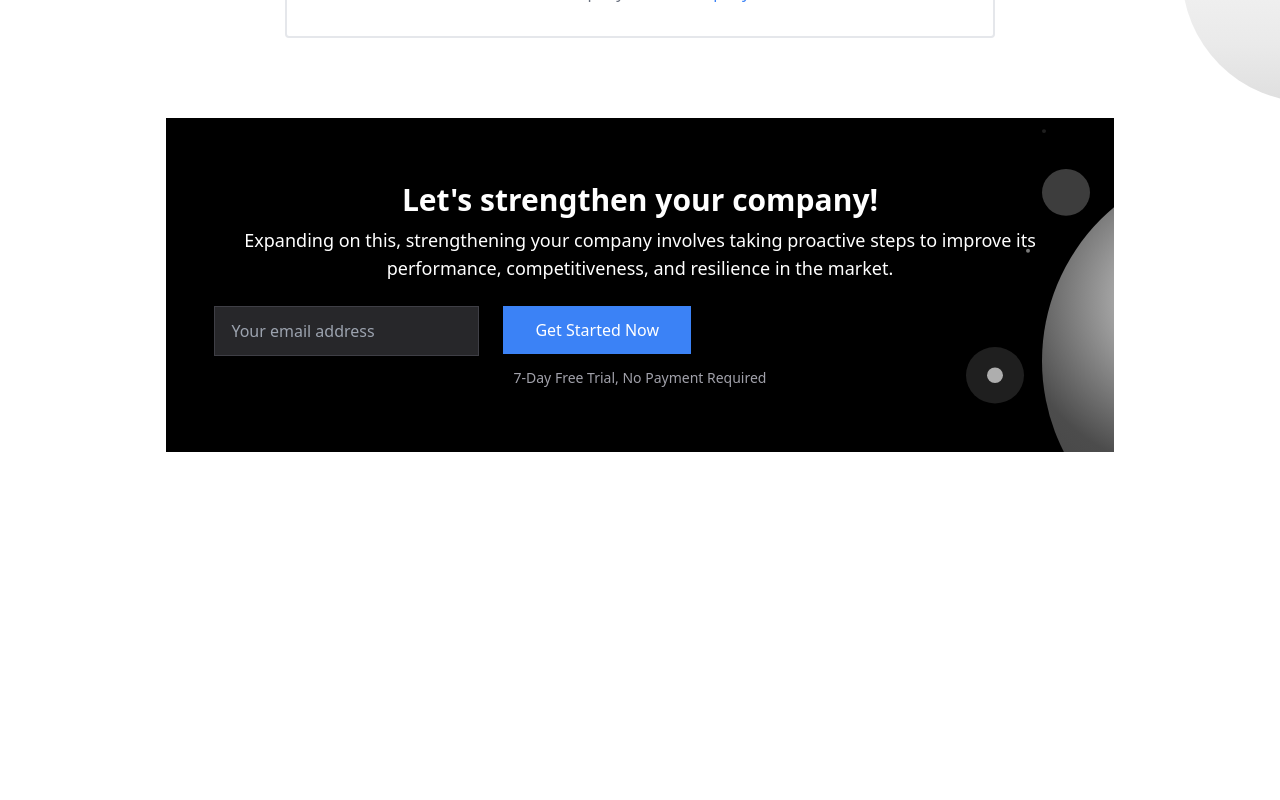
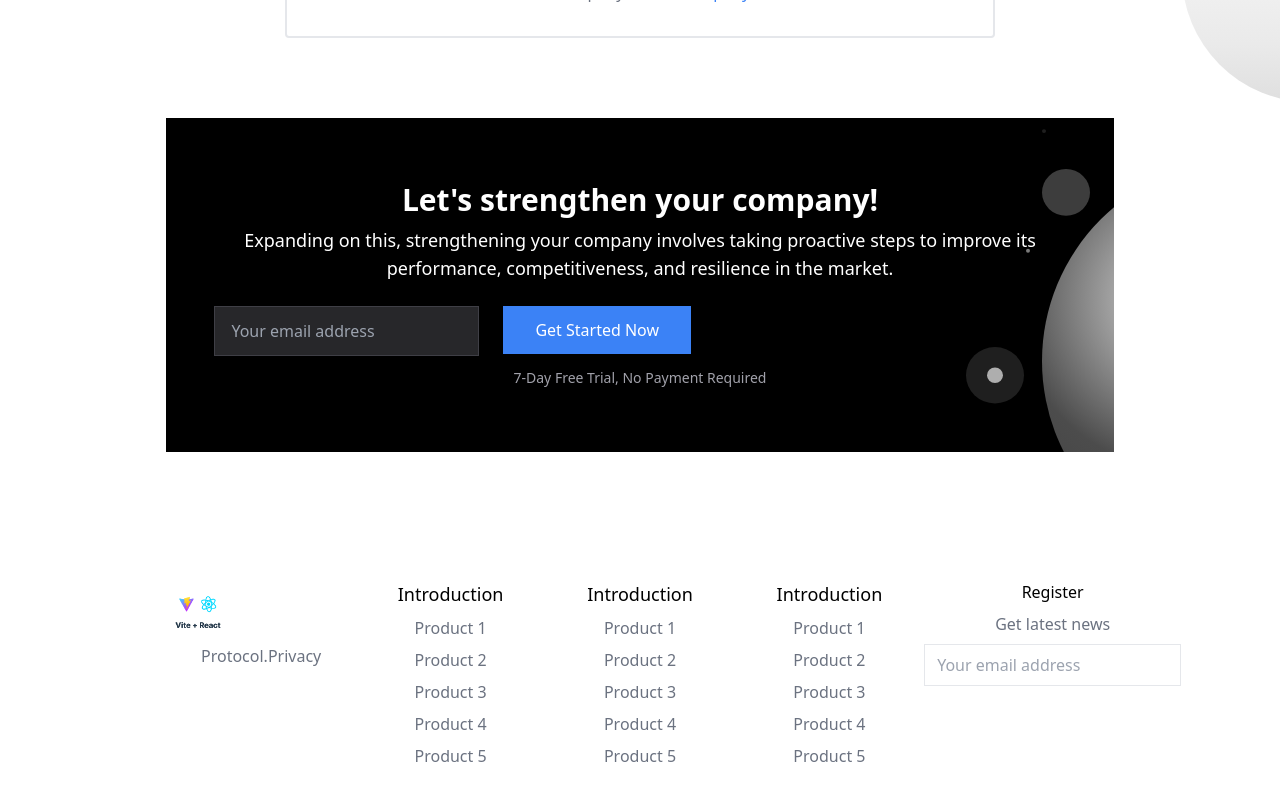
Before and after one commit to kang-theo/react-tailwind-website, a React (Vite) app: page / in a window 1280 px wide. Shown: the part 3381-4181 px from the top of the page. Before the commit the page ends 3881 px from the top, so only its background shows below. Built offline with nearby package versions, Linux system fonts and the light colour scheme.

Commit message:
Add Footer info

```diff
--- a/src/pages/Index.jsx
+++ b/src/pages/Index.jsx
@@ -5,6 +5,7 @@ import Solutions from "../widgets/Solutions";
 import HowItWorks from "../widgets/HowItWorks";
 import Clients from "../widgets/Clients";
 import Contact from "../widgets/Contact";
+import Footer from "../widgets/Footer";
 
 function Index() {
   return (
@@ -12,7 +13,6 @@ function Index() {
       <Header />
       <main className="mt-20">
         <Hero />
-      </main>
         <section className="md:p-20">
           <Solutions />
         </section>
@@ -25,6 +25,8 @@ function Index() {
         <section className="mt-20">
           <Contact />
         </section>
+      </main>
+      <Footer />
     </div>
   );
 }
--- /dev/null
+++ b/src/widgets/Footer.jsx
@@ -0,0 +1,38 @@
+import React from "react";
+import Logo from "../logo.svg";
+
+function Footer() {
+  return (
+    <footer className="grid gap-8 md:gap-0 text-gray-500 md:w-4/5 mx-auto mt-32 md:grid-cols-5">
+      <div>
+        <img src={Logo} alt="" className="w-16 h-16" />
+        <p>
+          <a href="#">Protocol</a>.<a href="#">Privacy</a>
+        </p>
+      </div>
+      {[1, 2, 3].map((v) => (
+        <nav key={v} className="grid gap-2">
+          <p className="text-lg text-black">Introduction</p>
+          <a href="">Product 1</a>
+          <a href="">Product 2</a>
+          <a href="">Product 3</a>
+          <a href="">Product 4</a>
+          <a href="">Product 5</a>
+        </nav>
+      ))}
+      <nav className="grid gap-2 content-start">
+        <p className="text-base text-black">Register</p>
+        <p>Get latest news</p>
+        <input
+          type="text"
+          name=""
+          id=""
+          className="py-2 px-3 border"
+          placeholder="Your email address"
+        />
+      </nav>
+    </footer>
+  );
+}
+
+export default Footer;
```
Lines whose indentation alone changed are shown as unchanged.
